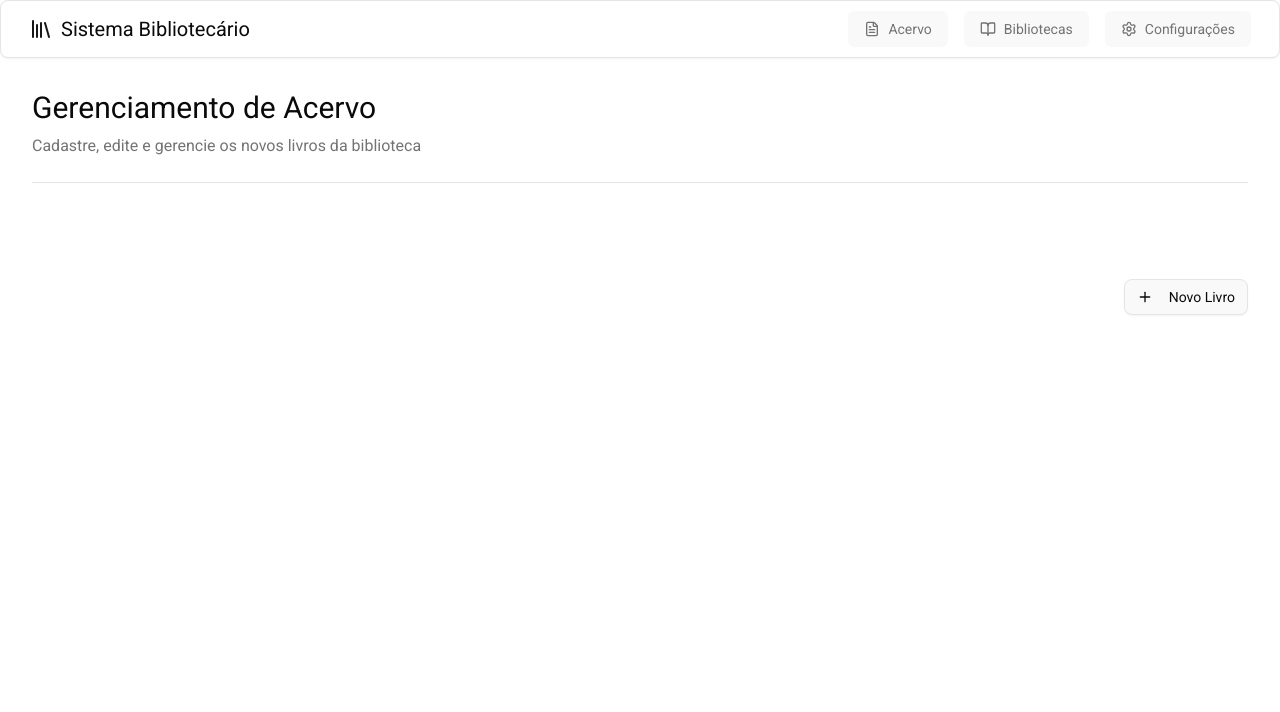
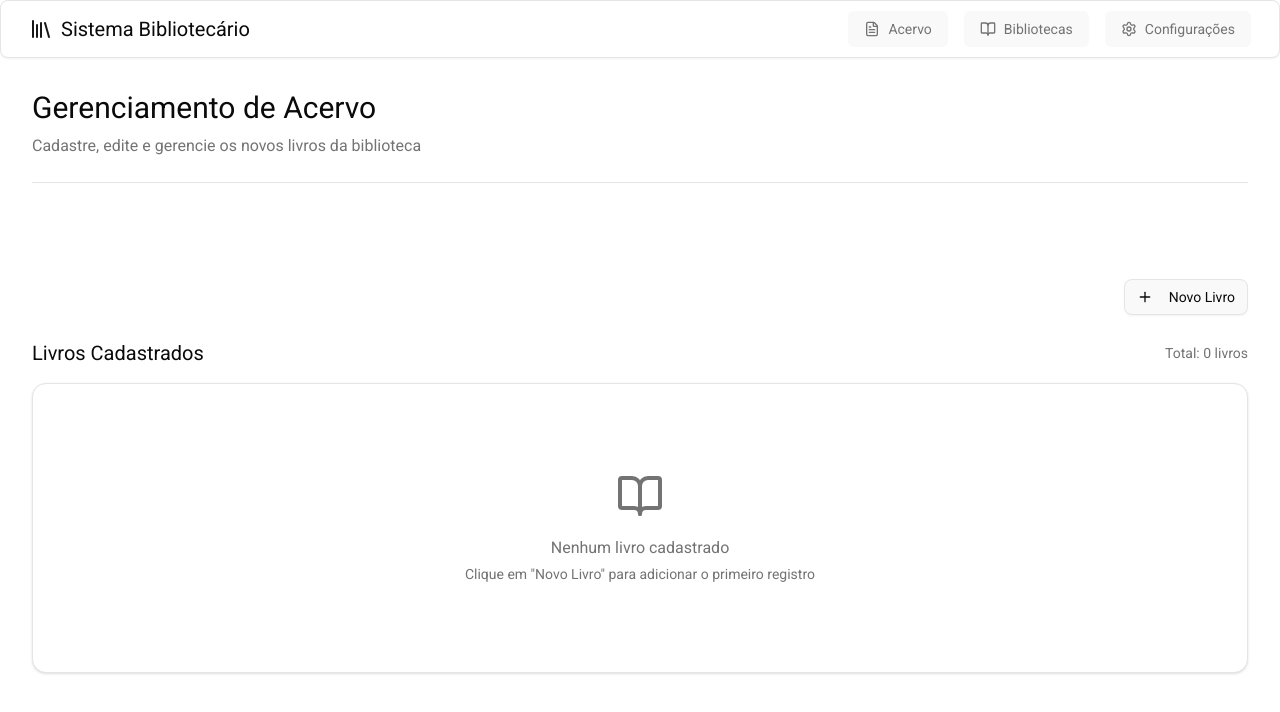
Before and after one commit to larissa-neves/sistema-bibliotecario, a React (Vite) app: page / in a window 1280 px wide. Shown: the top 712 px of the page. Built offline with nearby package versions, Linux system fonts and the light colour scheme.

Commit message:
feat: Add Lista de Livros Cadastrados e persistência de dados com localStorage

```diff
--- a/src/components/Formulario.jsx
+++ b/src/components/Formulario.jsx
@@ -14,9 +14,20 @@ import { Label } from "@radix-ui/react-menubar";
 import { Input } from "@/components/ui/input";
 import { DialogClose } from "@radix-ui/react-dialog";
 import { Textarea } from "@/components/ui/textarea";
+import ListaDeLivros from "./ListaDeLivros";
+
+const STORAGE_KEY = "biblioteca_livros";
 
 const FormNewBook = () => {
-  const [books, setBooks] = useState([]);
+  const [books, setBooks] = useState(() => {
+    try {
+      const savedBooks = localStorage.getItem(STORAGE_KEY);
+      return savedBooks ? JSON.parse(savedBooks) : [];
+    } catch (error) {
+      console.error("Erro ao carregar livros do localStorage:", error);
+      return [];
+    }
+  });
   const [editingBook, setEditingBook] = useState(null);
   const [formData, setFormData] = useState({
     title: "",
@@ -26,13 +37,25 @@ const FormNewBook = () => {
     description: "",
   });
 
+  const saveToLocalStorage = (updatedBooks) => {
+    try {
+      localStorage.setItem(STORAGE_KEY, JSON.stringify(updatedBooks));
+    } catch (error) {
+      console.error("Erro ao salvar livros no localStorage:", error);
+    }
+  };
+
   const handleSubmit = (e) => {
     e.preventDefault();
+
+    let updatedBooks;
 
     if (editingBook) {
       setBooks(
         books.map((book) =>
-          book.id === editingBook.id ? { ...formData, id: editingBook.id } : book
+          book.id === editingBook.id
+            ? { ...formData, id: editingBook.id }
+            : book
         )
       );
     } else {
@@ -40,12 +63,31 @@ const FormNewBook = () => {
         ...formData,
         id: Date.now(),
       };
-      setBooks([...books, newBook]);
-      console.log(books)
+      updatedBooks = [...books, newBook]
+      setBooks(updatedBooks);
+      saveToLocalStorage(updatedBooks);
     }
 
     resetForm();
   };
+
+  const handleEdit = (book) => {
+    setEditingBook(book);
+    setFormData({
+      title: book.title,
+      author: book.author,
+      year: book.year,
+      isbn: book.isbn,
+      description: book.description,
+    });
+    setIsFormOpen(true);
+  };
+
+  const handleDelete = (id) => {
+    if (window.confirm("Tem certeza que deseja deletar este livro?")) {
+      setBooks(books.filter((book) => book.id !== id))
+    }
+  }
 
   const resetForm = () => {
     setFormData({
@@ -60,9 +102,9 @@ const FormNewBook = () => {
 
   const handleChange = (e) => {
     const { name, value } = e.target;
-    setFormData(prev => ({
+    setFormData((prev) => ({
       ...prev,
-      [name]: value
+      [name]: value,
     }));
   };
 
@@ -148,13 +190,23 @@ const FormNewBook = () => {
 
             <DialogFooter className="mt-4">
               <DialogClose asChild>
-                <Button type="button" variant="outline">Cancelar</Button>
+                <Button type="button" variant="outline">
+                  Cancelar
+                </Button>
               </DialogClose>
               <Button type="submit">Cadastrar Livro</Button>
             </DialogFooter>
           </form>
         </DialogContent>
       </Dialog>
+
+      <div className="space-y-4">
+        <ListaDeLivros
+          books={books}
+          onEdit={handleEdit}
+          onDelete={handleDelete}
+        />
+      </div>
     </div>
   );
 };
--- a/src/components/ListaDeLivros.jsx
+++ b/src/components/ListaDeLivros.jsx
@@ -1,10 +1,73 @@
+import React from "react";
+import {
+  Table,
+  TableBody,
+  TableCaption,
+  TableCell,
+  TableHead,
+  TableHeader,
+  TableRow,
+} from "@/components/ui/table";
+import {
+  Card,
+  CardContent,
+  CardDescription,
+  CardHeader,
+  CardTitle,
+} from "@/components/ui/card";
+import { BookOpen, Pencil, Trash2, Plus, X } from "lucide-react";
 
-const ListaDeLivros = () => {
-    return (
-        <div>
+const ListaDeLivros = ({ books = [], onEdit, onDelete }) => {
+  return (
+    <div>
+      <div className="flex items-center justify-between mb-4">
+        <h2 className="text-xl font-semibold text-foreground">
+          Livros Cadastrados
+        </h2>
+        <span className="text-sm text-muted-foreground">
+          Total: {books.length} {books.length === 1 ? "livro" : "livros"}
+        </span>
+      </div>
 
-        </div>
-    )
-}
+      {books.length === 0 ? (
+        <Card className="shadow-sm">
+          <CardContent className="py-16 text-center">
+            <BookOpen className="w-12 h-12 mx-auto mb-4 text-muted-foreground" />
+            <p className="text-muted-foreground text-base font-medium">
+              Nenhum livro cadastrado
+            </p>
+            <p className="text-muted-foreground text-sm mt-1">
+              Clique em "Novo Livro" para adicionar o primeiro registro
+            </p>
+          </CardContent>
+        </Card>
+      ) : (
+        <Table className="border border-double rounded-md">
+          <TableHeader>
+            <TableRow>
+              <TableHead>Título</TableHead>
+              <TableHead>Autor</TableHead>
+              <TableHead>Ano</TableHead>
+              <TableHead>ISBN</TableHead>
+              <TableHead>Descrição</TableHead>
+              <TableHead>Ações</TableHead>
+            </TableRow>
+          </TableHeader>
+          <TableBody>
+            {books.map((book) => (
+              <TableRow key={book.id}>
+                <TableCell>{book.title}</TableCell>
+                <TableCell>{book.author}</TableCell>
+                <TableCell>{book.year}</TableCell>
+                <TableCell>{book.isbn}</TableCell>
+                <TableCell>{book.description}</TableCell>
+              </TableRow>
+            ))}
+          </TableBody>
+        </Table>
+      )}
+    </div>
+  );
+};
 
-export default ListaDeLivros
+export default ListaDeLivros;
--- /dev/null
+++ b/src/components/ui/table.jsx
@@ -0,0 +1,121 @@
+import * as React from "react"
+
+import { cn } from "@/lib/utils"
+
+function Table({
+  className,
+  ...props
+}) {
+  return (
+    <div data-slot="table-container" className="relative w-full overflow-x-auto">
+      <table
+        data-slot="table"
+        className={cn("w-full caption-bottom text-sm", className)}
+        {...props} />
+    </div>
+  );
+}
+
+function TableHeader({
+  className,
+  ...props
+}) {
+  return (
+    <thead
+      data-slot="table-header"
+      className={cn("[&_tr]:border-b", className)}
+      {...props} />
+  );
+}
+
+function TableBody({
+  className,
+  ...props
+}) {
+  return (
+    <tbody
+      data-slot="table-body"
+      className={cn("[&_tr:last-child]:border-0", className)}
+      {...props} />
+  );
+}
+
+function TableFooter({
+  className,
+  ...props
+}) {
+  return (
+    <tfoot
+      data-slot="table-footer"
+      className={cn("bg-muted/50 border-t font-medium [&>tr]:last:border-b-0", className)}
+      {...props} />
+  );
+}
+
+function TableRow({
+  className,
+  ...props
+}) {
+  return (
+    <tr
+      data-slot="table-row"
+      className={cn(
+        "hover:bg-muted/50 data-[state=selected]:bg-muted border-b transition-colors",
+        className
+      )}
+      {...props} />
+  );
+}
+
+function TableHead({
+  className,
+  ...props
+}) {
+  return (
+    <th
+      data-slot="table-head"
+      className={cn(
+        "text-foreground h-10 px-2 text-left align-middle font-medium whitespace-nowrap [&:has([role=checkbox])]:pr-0 [&>[role=checkbox]]:translate-y-[2px]",
+        className
+      )}
+      {...props} />
+  );
+}
+
+function TableCell({
+  className,
+  ...props
+}) {
+  return (
+    <td
+      data-slot="table-cell"
+      className={cn(
+        "p-2 align-middle whitespace-nowrap [&:has([role=checkbox])]:pr-0 [&>[role=checkbox]]:translate-y-[2px]",
+        className
+      )}
+      {...props} />
+  );
+}
+
+function TableCaption({
+  className,
+  ...props
+}) {
+  return (
+    <caption
+      data-slot="table-caption"
+      className={cn("text-muted-foreground mt-4 text-sm", className)}
+      {...props} />
+  );
+}
+
+export {
+  Table,
+  TableHeader,
+  TableBody,
+  TableFooter,
+  TableHead,
+  TableRow,
+  TableCell,
+  TableCaption,
+}
```
